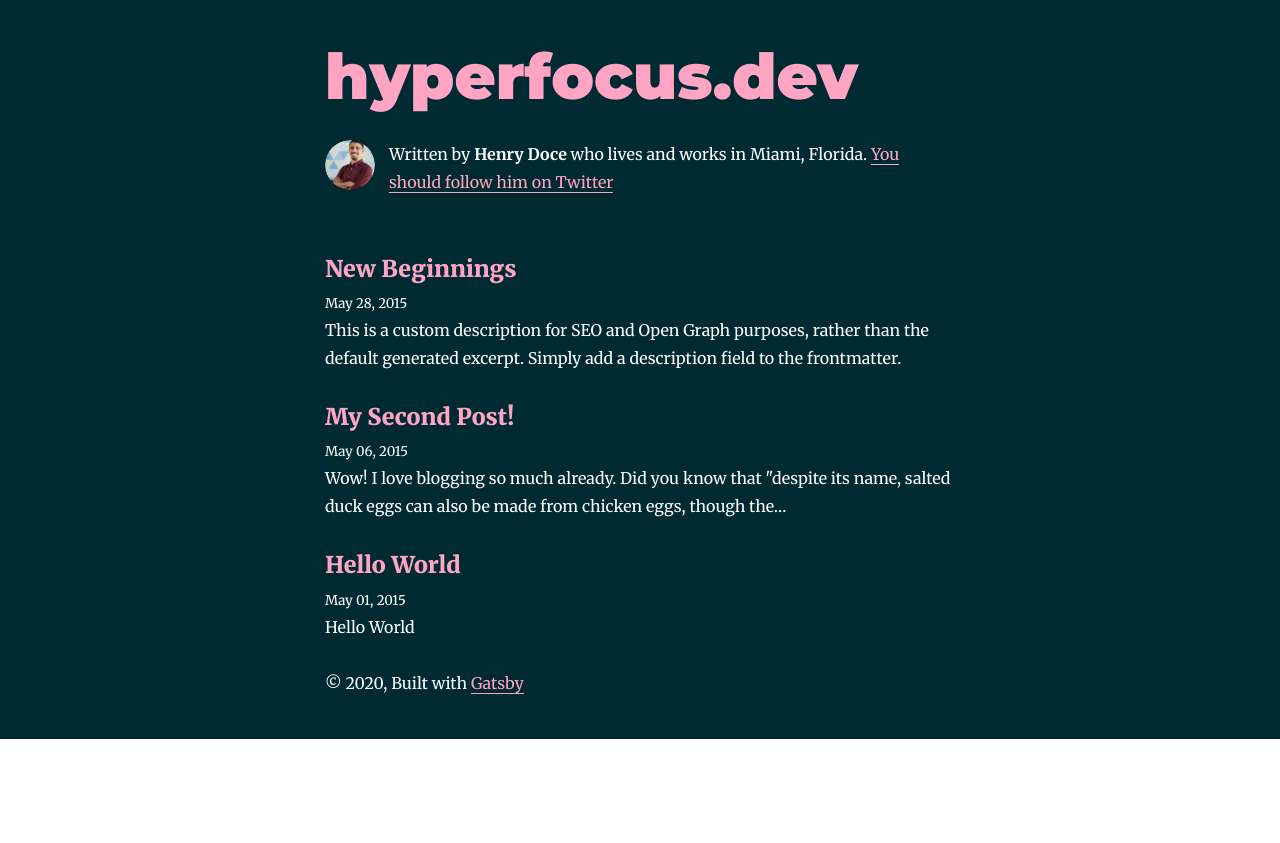
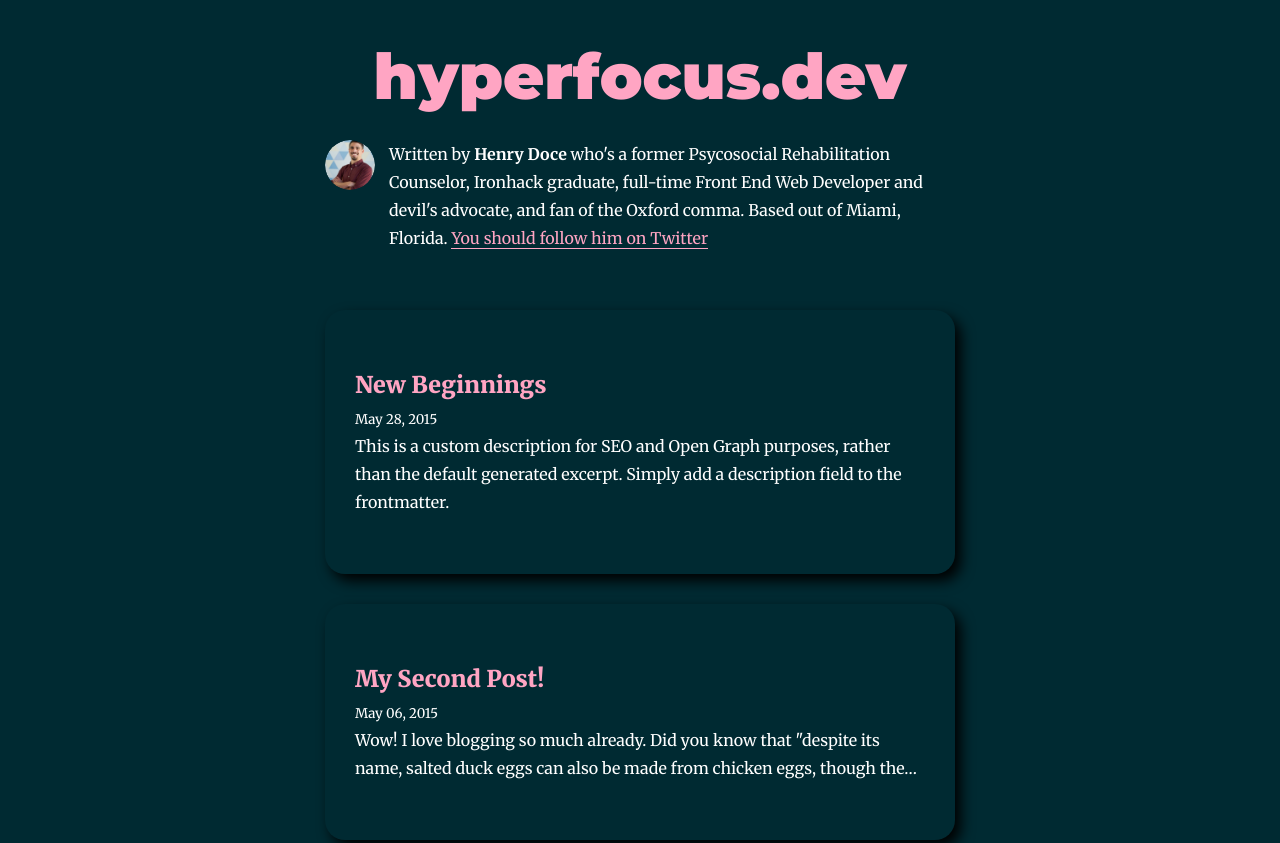
Before and after one commit to hendo12/hyperfocus-blog, a Gatsby site: page / in a window 1280 px wide. Shown: the top 843 px of the page. Before the commit the page ends 800 px from the top, so only its background shows below. Built offline with nearby package versions, Linux system fonts and the light colour scheme; Gatsby itself is replaced by a stand-in of ours; some packages are replaced by stand-ins of ours.

Commit message:
Working on card type styling for posts

```diff
--- a/gatsby-config.js
+++ b/gatsby-config.js
@@ -3,7 +3,7 @@ module.exports = {
     title: `hyperfocus.dev`,
     author: {
       name: `Henry Doce`,
-      summary: `who lives and works in Miami, Florida.`,
+      summary: `who's a former Psycosocial Rehabilitation Counselor, Ironhack graduate, full-time Front End Web Developer and devil's advocate, and fan of the Oxford comma. Based out of Miami, Florida.`,
     },
     description: `A blog dedicated to playing devils advocate, discussing tech, and the pursuit of knowledge.`,
     siteUrl: `https://gatsby-starter-blog-demo.netlify.app/`,
--- a/src/components/bio.js
+++ b/src/components/bio.js
@@ -49,7 +49,7 @@ const Bio = () => {
         alt={author.name}
         style={{
           marginRight: rhythm(1 / 2),
-          marginBottom: 0,
+          // marginBottom: 0,
           minWidth: 50,
           borderRadius: `100%`,
         }}
--- a/src/components/layout.css
+++ b/src/components/layout.css
@@ -14,13 +14,27 @@ h1, h2, h3, h4, h5, h6 {
   margin-top: 2rem;
 }
 
+article {
+  border-radius: 20px;
+  margin: 30px 0;
+  padding: 15px 30px;
+  box-shadow: 6px 7px 14px black;
+}
+
 .bioContainer {
   display: flex;
+  flex-direction: column;
+  align-items: center;
+}
+
+.gatsby-image-wrapper {
+  margin-bottom: 15px;
 }
 
 h1.header {
   font-size: 2.4rem;
   margin-top: 0;
+  text-align: center;
 }
 
 #gatsby-focus-wrapper {
@@ -28,11 +42,25 @@ h1.header {
 }
 
 @media only screen and (min-width: 600px) {
+  h1, h2, h3, h4, h5, h6 {
+    margin-top: 2rem;
+  }
+
+  .bioContainer {
+    display: flex;
+    flex-direction: row;
+    align-items: unset;
+  }
+
+  .gatsby-image-wrapper {
+    margin-bottom: 0;
+  }
+
+  article {
+    padding: 30px;
+  }
+
   h1.header {
     font-size: 3.95285rem;
   }
-
-  h1, h2, h3, h4, h5, h6 {
-    margin-top: 2rem;
 }
-}
```
